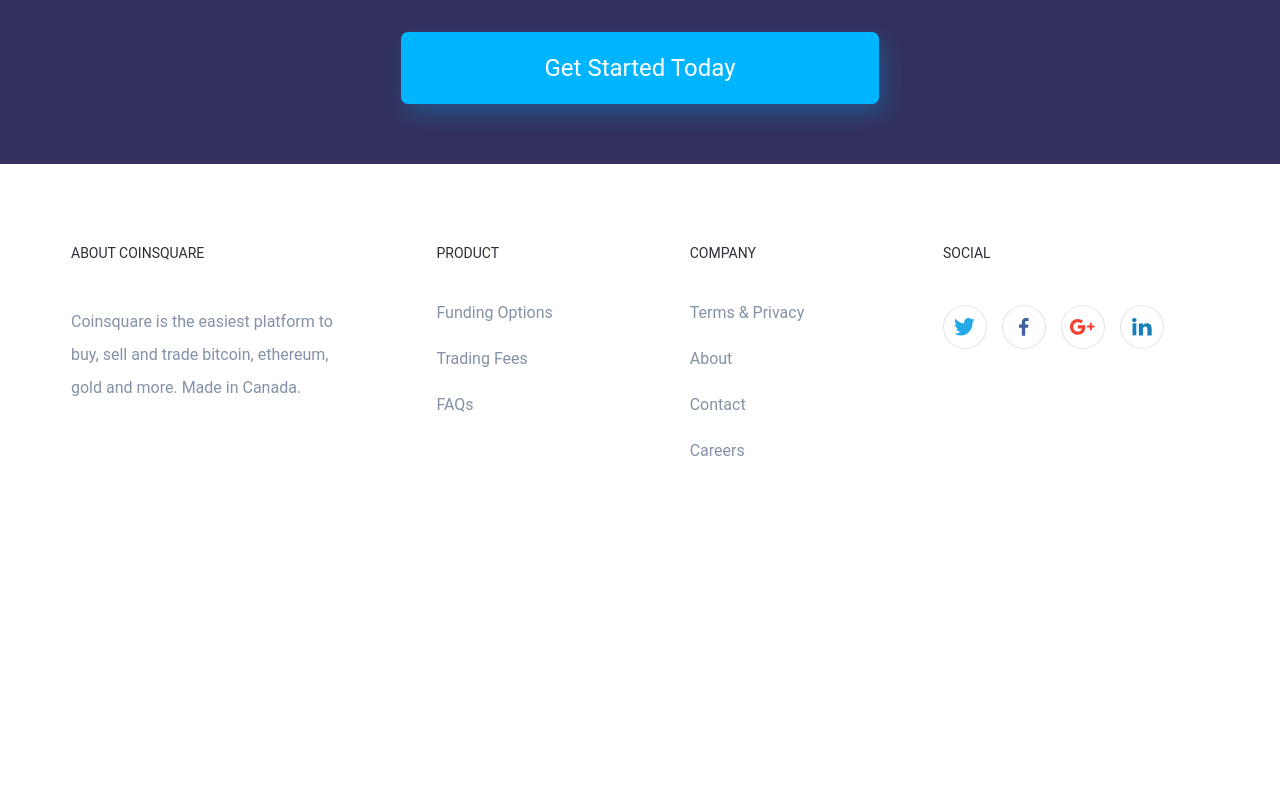
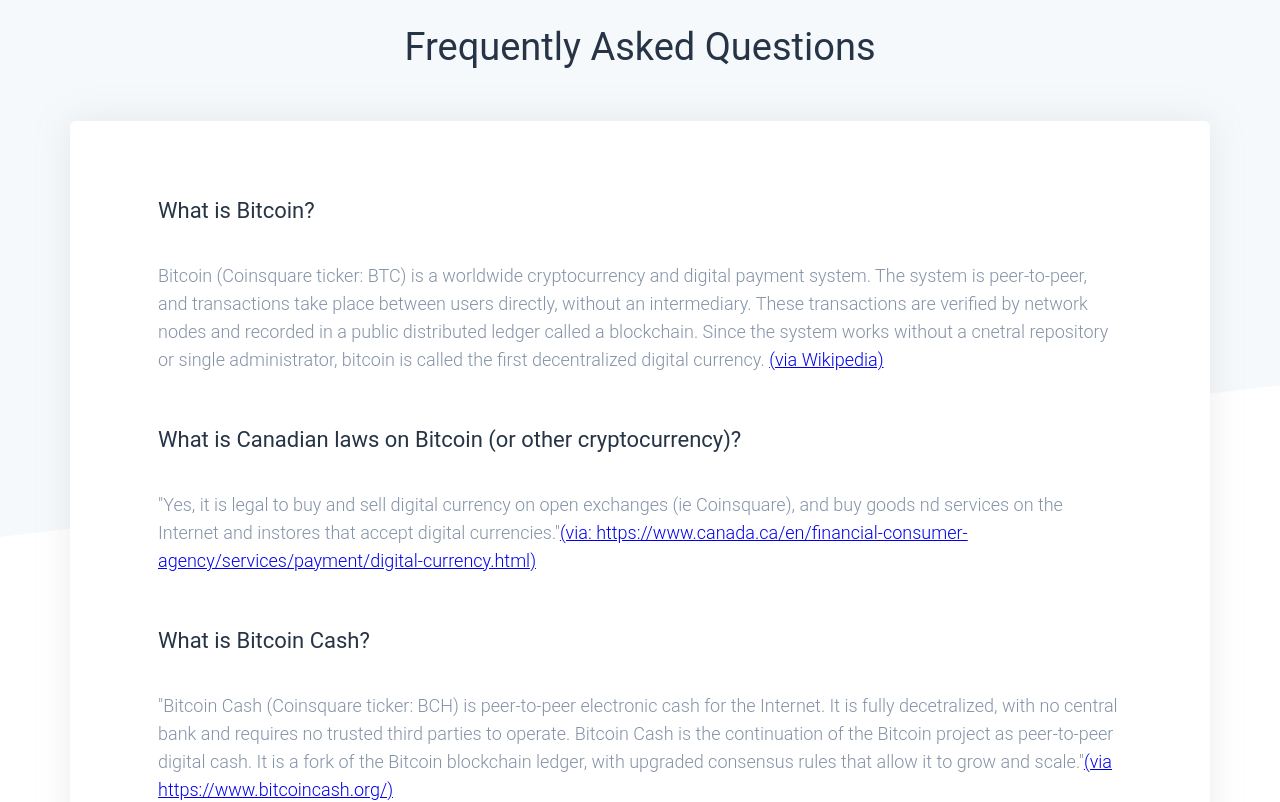
Before and after one commit to no0dly/bitlp, a React (Create React App) app: page / in a window 1280 px wide. Shown: the part 1240-2042 px from the top of the page. Before the commit the page ends 1749 px from the top, so only its background shows below. Built offline with nearby package versions, Linux system fonts and the light colour scheme; the HTML template or start-up script is replaced by a standard one.

Commit message:
faq section

```diff
--- a/src/components/faq/Faq.jsx
+++ b/src/components/faq/Faq.jsx
@@ -1,12 +1,130 @@
 import React from 'react'
 import styled from 'styled-components'
 
+import faqBg from '../../images/faqBg.svg'
+
 const Faq = (props) => {
   return (
-    <div>
-      Faq
-    </div>
+    <Wrap>
+      <Title>
+        <TitleText>
+          Frequently Asked Questions
+        </TitleText>
+      </Title>
+      <Content>
+        <ContentItem>
+          <ContentTitle>
+            <ContentTitleText>
+              What is Bitcoin?
+            </ContentTitleText>
+          </ContentTitle>
+          <ContentDescription>
+            <ContentDescriptionText>
+              Bitcoin (Coinsquare ticker: BTC) is a worldwide cryptocurrency and digital payment system. The system is peer-to-peer, and transactions take place between users directly, without an intermediary. These transactions are verified by network nodes and recorded in a public distributed ledger called a blockchain. Since the system works without a cnetral repository or single administrator, bitcoin is called the first decentralized digital currency. <a href="#">(via Wikipedia)</a>
+            </ContentDescriptionText>
+          </ContentDescription>
+        </ContentItem>
+        <ContentItem>
+          <ContentTitle>
+            <ContentTitleText>
+              What is Canadian laws on Bitcoin (or other cryptocurrency)?
+            </ContentTitleText>
+          </ContentTitle>
+          <ContentDescription>
+            <ContentDescriptionText>
+              "Yes, it is legal to buy and sell digital currency on open exchanges (ie Coinsquare), and buy goods nd services on the Internet and instores that accept digital currencies."<a href="https://www.canada.ca/en/financial-consumer-agency/services/payment/digital-currency.html">(via: https://www.canada.ca/en/financial-consumer-agency/services/payment/digital-currency.html)</a>
+            </ContentDescriptionText>
+          </ContentDescription>
+        </ContentItem>
+        <ContentItem>
+          <ContentTitle>
+            <ContentTitleText>
+              What is Bitcoin Cash?
+            </ContentTitleText>
+          </ContentTitle>
+          <ContentDescription>
+            <ContentDescriptionText>
+              "Bitcoin Cash (Coinsquare ticker: BCH) is peer-to-peer electronic cash for the Internet. It is fully decetralized, with no central bank and requires no trusted third parties to operate. Bitcoin Cash is the continuation of the Bitcoin project as peer-to-peer digital cash. It is a fork of the Bitcoin blockchain ledger, with upgraded consensus rules that allow it to grow and scale."<a href="https://www.bitcoincash.org/">(via https://www.bitcoincash.org/)</a>
+            </ContentDescriptionText>
+          </ContentDescription>
+        </ContentItem>
+      </Content>
+    </Wrap>
   )
 }
 
+const Wrap = styled.div`
+  padding: 230px 30px;
+  position: relative;
+  &:after {
+    content: '';
+    position: absolute;
+    width: 100%;
+    height: 100%;
+    background-image: url(${faqBg});
+    background-repeat: no-repeat;
+    background-position: top center;
+    z-index: 1;
+    top: 0;
+    bottom: 0;
+    left: 0;
+    right: 0;
+
+  }
+
+`
+
+const Title = styled.div`
+  text-align: center;
+  margin-bottom: 55px;
+  position: relative;
+  z-index: 2;
+`
+
+const TitleText = styled.h3`
+  font-family: 'Roboto', sans-serif;
+  font-size: 2.375rem;
+  color: #263445;
+`
+
+const Content = styled.div`
+  max-width: 1140px;
+  box-shadow: 0px 0px 35px rgba(165, 165, 165, 0.20505);
+  border-radius: 6px;
+  margin: 0 auto;
+  padding: 79px 91px 71px 88px;
+  position: relative;
+  z-index: 2;
+  background: #fff;
+`
+
+const ContentItem = styled.div`
+  margin-bottom: 55px;
+`
+
+const ContentTitle = styled.div`
+  margin-bottom: 40px;
+`
+
+const ContentTitleText = styled.div`
+  font-family: 'Roboto', sans-serif;
+  font-size: 1.375rem;
+  color: #263445;
+  a {
+    color: #14A4FF;
+  }
+`
+
+const ContentDescription = styled.div`
+  margin-bottom: 20px;
+`
+
+const ContentDescriptionText = styled.div`
+  font-family: 'Roboto', sans-serif;
+  font-size: 1.125rem;
+  color: #8392A7;
+  font-weight: 300;
+  line-height: 1.75rem;
+`
+
 export default Faq
--- a/src/components/form/Form.jsx
+++ b/src/components/form/Form.jsx
@@ -80,7 +80,6 @@
   padding: 0 20px 0 56px;
   height: 54px;
   line-height: 45px;
-  box-sizing: border-box;
   &::-webkit-input-placeholder {
     color: #9CA4AA;
   }
--- a/src/components/home/HomePage.jsx
+++ b/src/components/home/HomePage.jsx
@@ -41,6 +41,9 @@
 const Wrap = styled.div`
   max-width: 1600px;
   margin: 0 auto;
+  * {
+    box-sizing: border-box;
+  }
 `
 
 export default HomePage
```
Also changed, not shown: src/images/faqBg.svg (added).
